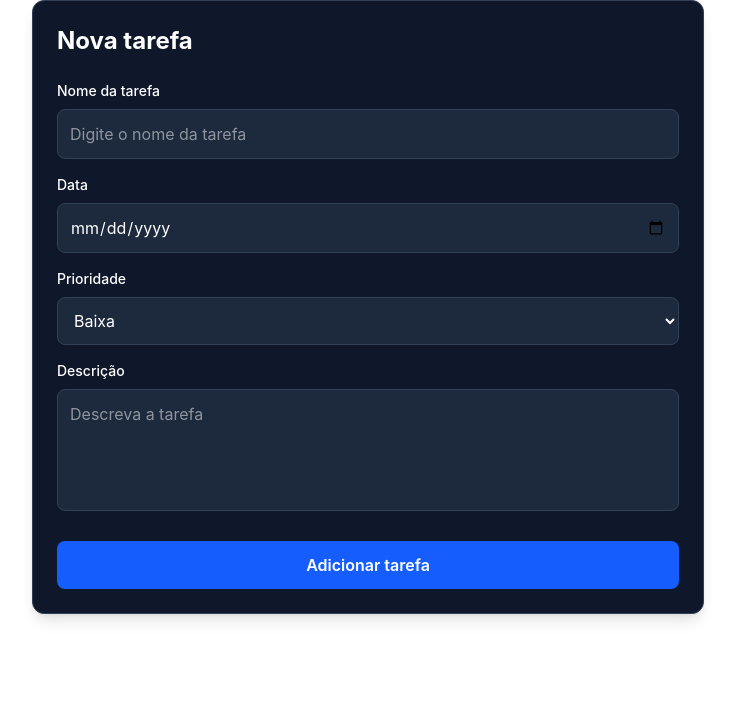
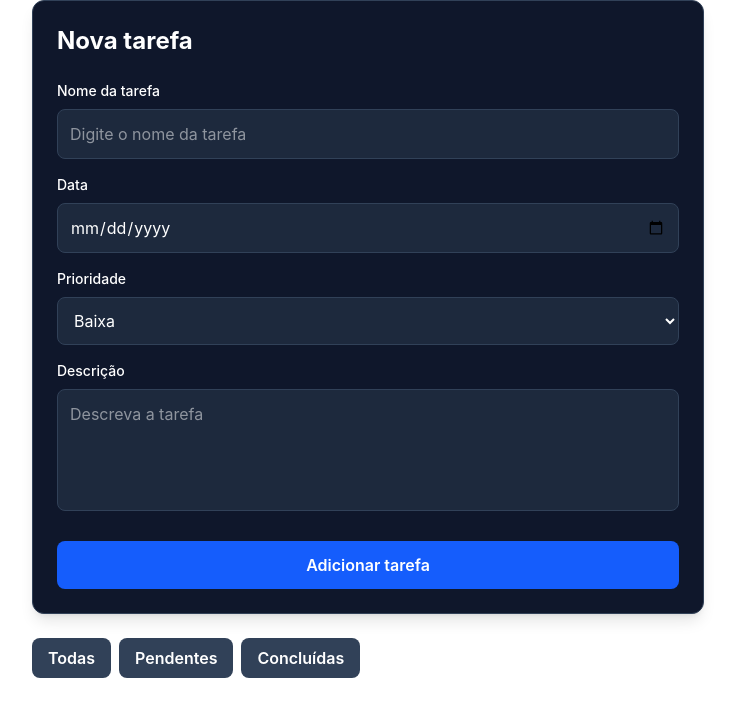
Before and after one commit to gbzambo/CP4-WEBDEV-DEVTASK, a React (Vite) app: page / in a window 1280 px wide. Shown: the top 716 px of the page, without its empty margins (272-1007 px from the left). Built offline with nearby package versions, Linux system fonts and the light colour scheme.

Commit message:
feat: adiciona filtros de tarefas

```diff
--- a/src/App.jsx
+++ b/src/App.jsx
@@ -2,11 +2,14 @@
 import { useState } from "react"
 import TaskForm from "./components/TaskForm"
 import TaskList from "./components/TaskList"
+import FilterButtons from "./components/FilterButtons"
+
 const App = () => {
   const [tarefas, setTarefas] = useState([])
+  const [filtro, setFiltro] = useState("todas")
+
   const concluirTarefa = (id) => {
     setTarefas(
-
       tarefas.map((tarefa) =>
         tarefa.id === id
           ? { ...tarefa, concluida: true }
@@ -14,19 +17,35 @@
       )
     )
   }
+
   const removerTarefa = (id) => {
-  setTarefas(tarefas.filter((tarefa) => tarefa.id !== id))
+    setTarefas(
+      tarefas.filter((tarefa) => tarefa.id !== id)
+    )
   }
+
   const adicionarTarefa = (novaTarefa) => {
     setTarefas([...tarefas, novaTarefa])
   }
+
+  const alterarFiltro = (novoFiltro) => {
+    setFiltro(novoFiltro)
+  }
+
   return (
     <div>
       <TaskForm onAdicionarTarefa={adicionarTarefa} />
+
+      <FilterButtons
+        filtro={filtro}
+        onFiltroChange={alterarFiltro}
+      />
+
       <TaskList
         tarefas={tarefas}
         onConcluir={concluirTarefa}
         onRemover={removerTarefa}
+        filtro={filtro}
       />
     </div>
   )
--- a/src/components/FilterButtons.jsx
+++ b/src/components/FilterButtons.jsx
@@ -1,9 +1,26 @@
-import React from 'react'
+const FilterButtons = ({ filtro, onFiltroChange }) => {
+  return (
+    <div className="mx-auto mt-6 flex max-w-2xl gap-2">
+      <button
+        onClick={() => onFiltroChange("todas")}
+        className="rounded-lg bg-slate-700 px-4 py-2 font-semibold text-white hover:bg-slate-600"
+      >
+        Todas
+      </button>
 
-const FilterButtons = () => {
-  return (
-    <div>
+      <button
+        onClick={() => onFiltroChange("pendentes")}
+        className="rounded-lg bg-slate-700 px-4 py-2 font-semibold text-white hover:bg-slate-600"
+      >
+        Pendentes
+      </button>
 
+      <button
+        onClick={() => onFiltroChange("concluidas")}
+        className="rounded-lg bg-slate-700 px-4 py-2 font-semibold text-white hover:bg-slate-600"
+      >
+        Concluídas
+      </button>
     </div>
   )
 }
--- a/src/components/TaskList.jsx
+++ b/src/components/TaskList.jsx
@@ -1,13 +1,24 @@
 import TaskCard from "./TaskCard"
 
-const TaskList = ({ tarefas, onConcluir, onRemover}) => {
+const TaskList = ({ tarefas, onConcluir, onRemover, filtro}) => {
+    const tarefasFiltradas = tarefas.filter((tarefa) => {
+  if (filtro === "pendentes") {
+    return !tarefa.concluida
+  }
+
+  if (filtro === "concluidas") {
+    return tarefa.concluida
+  }
+
+  return true
+})
   return (
     <div className="mx-auto mt-6 max-w-2xl">
       <h2 className="mb-4 text-xl font-bold text-white">
         Tarefas
       </h2>
 
-      {tarefas.map((tarefa) => (
+      {tarefasFiltradas.map((tarefa) => (
         <TaskCard
           key={tarefa.id}
           tarefa={tarefa}
```
Lines whose indentation alone changed are shown as unchanged.
